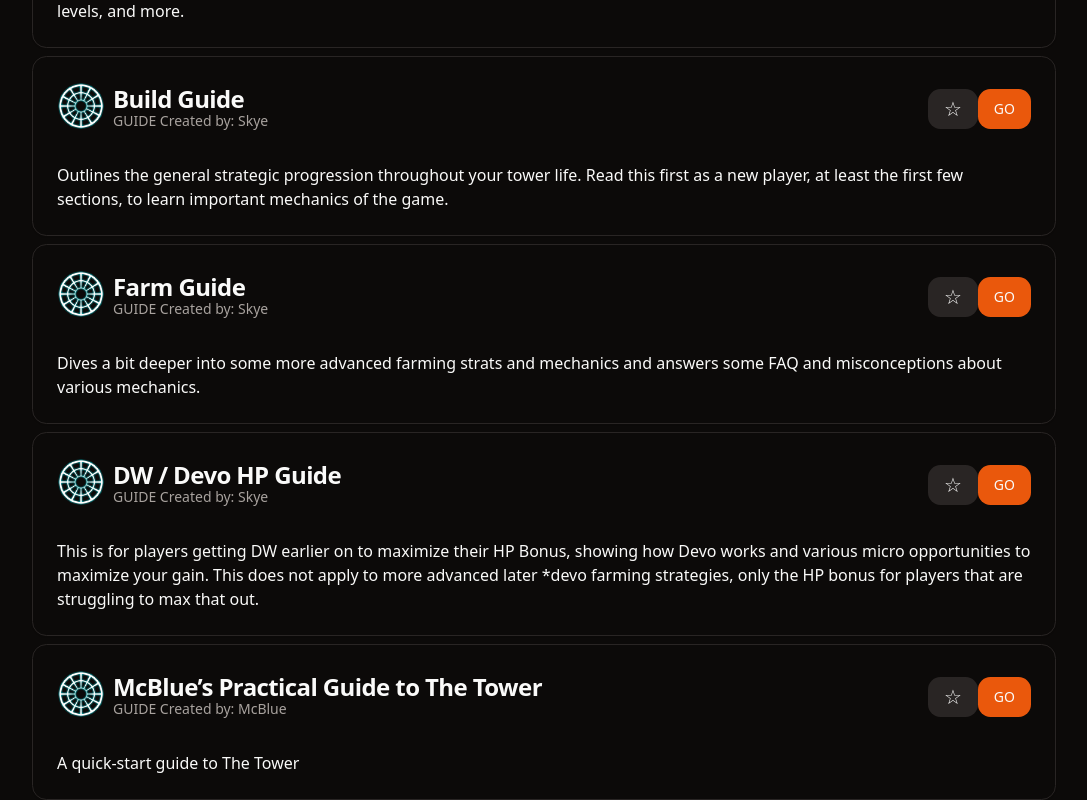
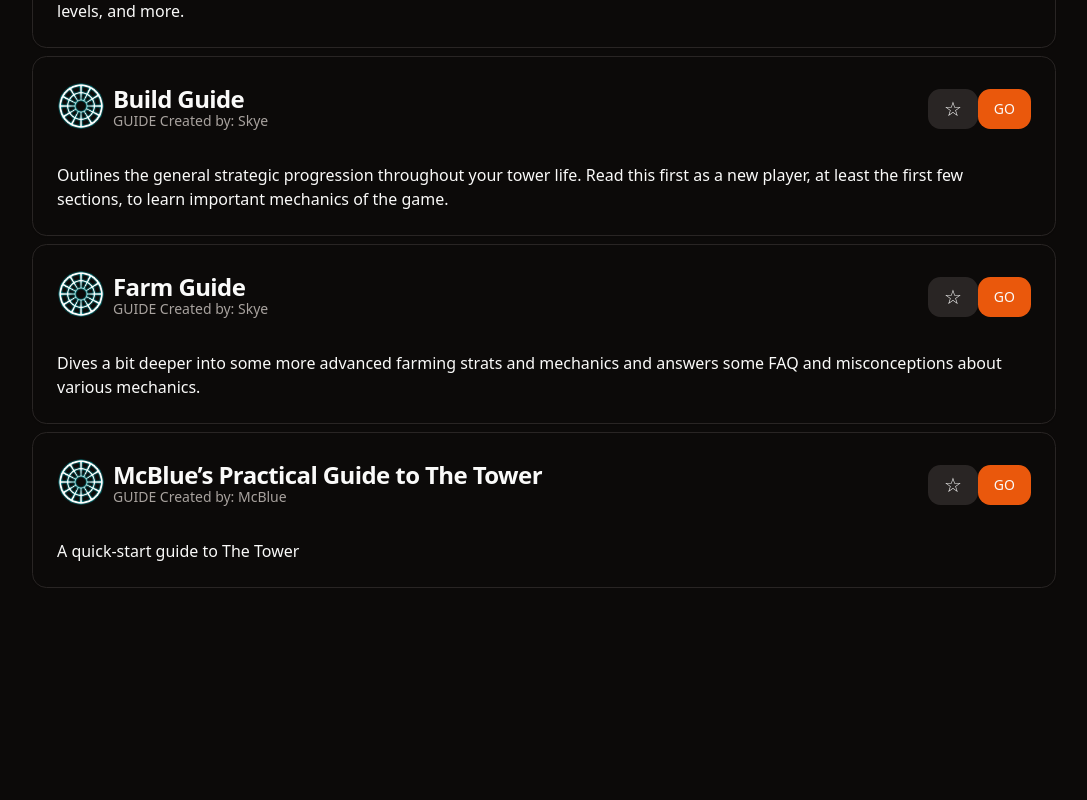
Before and after one commit to alypse/tower-tools-shad, a React (Vite) app: page / in a window 1280 px wide. Shown: the part 2864-3664 px from the top of the page, without its empty margins (96-1183 px from the left). After the commit the page ends 3452 px from the top, so only its background shows below. Built offline with nearby package versions, Linux system fonts and the light colour scheme.

Commit message:
Remove devo guide

```diff
--- a/data/listing.ts
+++ b/data/listing.ts
@@ -188,17 +188,6 @@ export const TOOLS_LIST = [
     },
     {
         id: 102,
-        name: 'DW / Devo HP Guide',
-        icon: 'GT.png',
-        description:
-            'This is for players getting DW earlier on to maximize their HP Bonus, showing how Devo works and various micro opportunities to maximize your gain. This does not apply to more advanced later *devo farming strategies, only the HP bonus for players that are struggling to max that out.',
-        url: 'https://docs.google.com/document/d/e/2PACX-1vSk0skb2Dyu5PlSDF6FBvpn7SSWW1q9v3yThIInBpoGcywHrPLEjtwGDvGlZHgTAHNS9A6EKN3G5X6S/pub',
-        author: 'Skye',
-        active: true,
-        type: 'guide',
-    },
-    {
-        id: 103,
         name: 'McBlue’s Practical Guide to The Tower',
         icon: 'GT.png',
         description: 'A quick-start guide to The Tower',
--- a/package.json
+++ b/package.json
@@ -1,7 +1,7 @@
 {
   "name": "tower-tools-v3",
   "private": true,
-  "version": "0.0.0",
+  "version": "1.0.0",
   "type": "module",
   "scripts": {
     "dev": "vite",
--- a/src/App.tsx
+++ b/src/App.tsx
@@ -58,7 +58,6 @@ const ToolCard: React.FC<ToolCardProps> =  ({
             </CardHeader>
 
             {isFavorite ? <></> : <CardContent><p>{tool.description}</p></CardContent>}
-            {/*<CardContent><p>{tool.description}</p></CardContent>*/}
         </Card>
     )
 }
```
